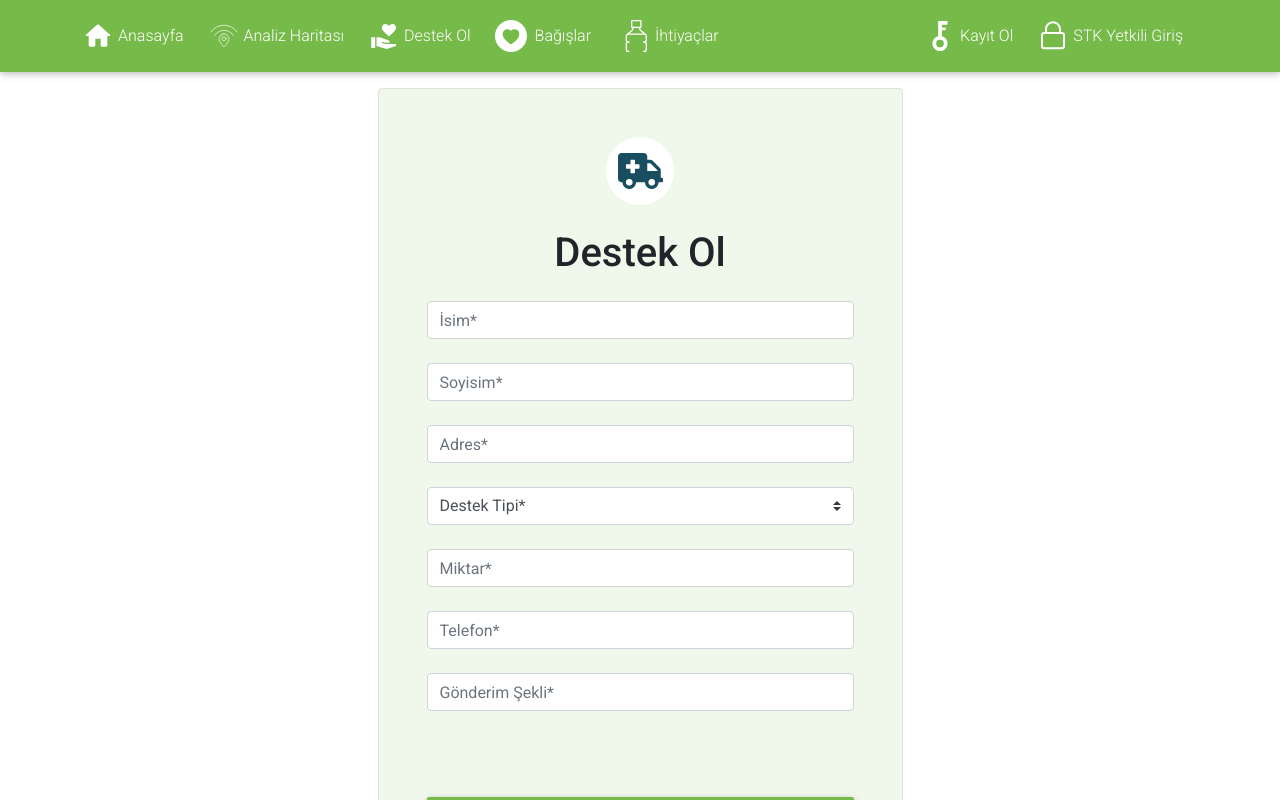
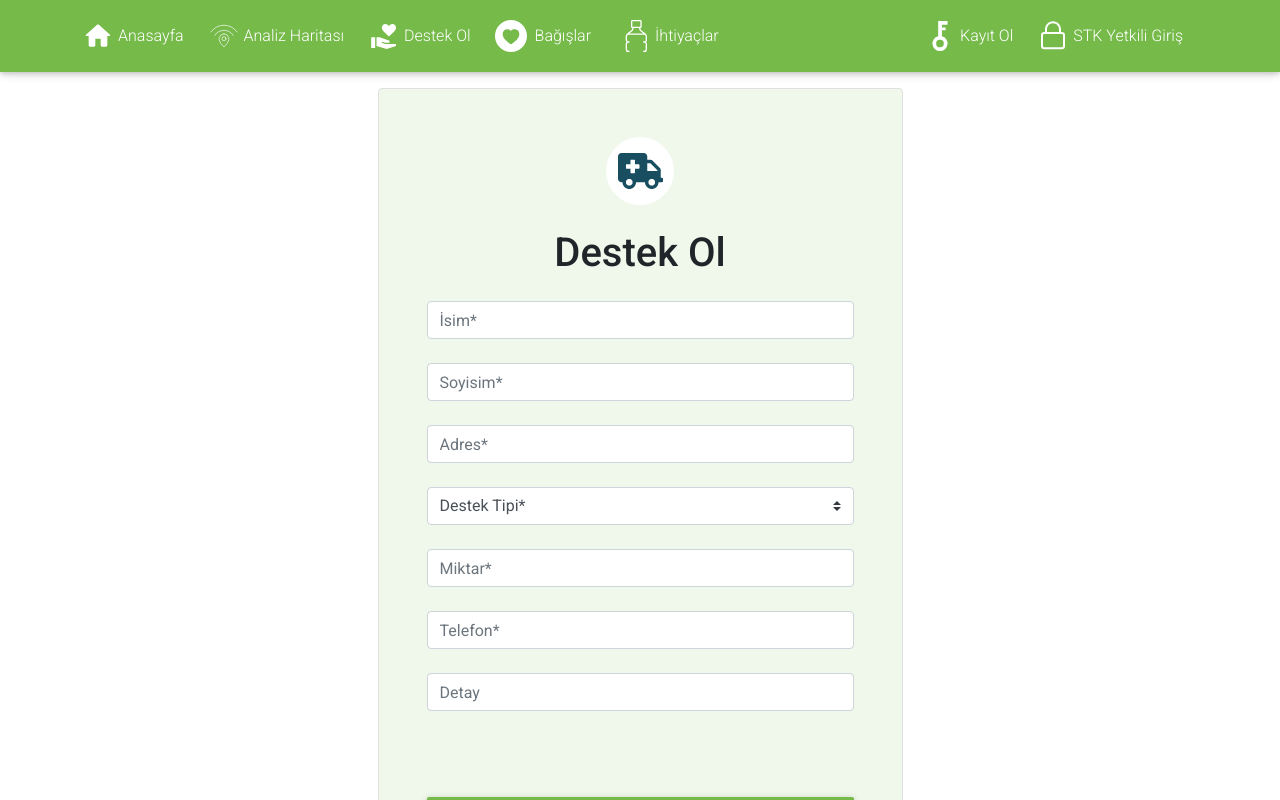
Before and after one commit to DepoZinciri/DepoZinciri, a React (Create React App) app in the folder expressjs/public-ra/: page /create-support in a window 1280 px wide. Shown: the top 800 px of the page. Built offline with nearby package versions, Linux system fonts and the light colour scheme; no server answers.

Commit message:
Detail added to the support

```diff
--- a/expressjs/public-ra/src/components/SupportForm.js
+++ b/expressjs/public-ra/src/components/SupportForm.js
@@ -69,7 +69,7 @@ function SupportForm() {
                 </select>
                 <input onChange={handleChange} type="number" name="amount" value={amount} placeholder="Miktar*" required className="form-control mb-4" />
                 <input onChange={handleChange} type="text" name="phone" value={phone} placeholder="Telefon*" required className="form-control mb-4" />
-                <input onChange={handleChange} type="text" name="itemDescription" value={itemDescription} placeholder="Gönderim Şekli*" required className="form-control mb-4" />
+                <input onChange={handleChange} type="text" name="itemDescription" value={itemDescription} placeholder="Detay" required className="form-control mb-4" />
                 <input type="text" className="form-control mb-4 vis-hid" />
                 <button type="submit" className="btn bg-dblue btn-block mt-3 c-white">Destek Ol</button>
             </form>
--- a/expressjs/public-ra/src/views/EditConfirmedSupport.js
+++ b/expressjs/public-ra/src/views/EditConfirmedSupport.js
@@ -156,7 +156,7 @@ class EditConfirmedSupport extends React.Component {
                     readOnly="true"
                     className="form-control mb-4"
                   />
-                  <p className="m-0 p-0">Gönderim Şekli</p>
+                  <p className="m-0 p-0">Detay</p>
                   <input
                     type="text"
                     name="sendType"
--- a/expressjs/public-ra/src/views/EditSupport.js
+++ b/expressjs/public-ra/src/views/EditSupport.js
@@ -83,7 +83,7 @@ class EditSupport extends React.Component {
       await axios.delete(`/api/deleteRequest/${id}`);
       const message = `${this.state.support.name} ${this.state.support.surname}'ne ait olan yardım isteğini sildiniz.`;
       this.props.history.push({
-        pathname: '/confirmed_supports',
+        pathname: '/not_confirmed_supports',
         state: { successMessage: message }
       });
     } catch (error) {
@@ -157,7 +157,7 @@ class EditSupport extends React.Component {
                     readOnly="true"
                     className="form-control mb-4"
                   />
-                  <p className="m-0 p-0">Gönderim Şekli</p>
+                  <p className="m-0 p-0">Detay</p>
                   <input
                     type="text"
                     name="needType"
@@ -259,7 +259,7 @@ class EditSupport extends React.Component {
                   onClick={() => this.handleDelete(support.id)}
                   className="btn btn-danger mt-3 w-50 mx-1"
                 >
-                  Sil
+                  Reddet
                 </button>
               </div>
             </form>
```
Also changed, not shown: 1 other file (tests, documents, lock files or other folders).
